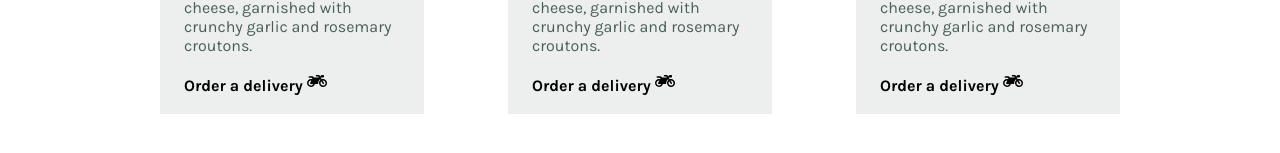
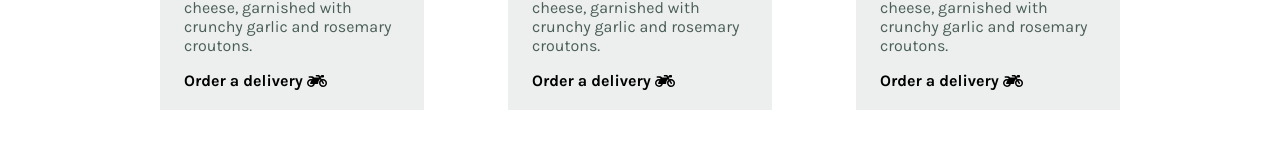
Before and after one commit to Santhoshkumar10702/frontend, a React (Create React App) app: page / in a window 1280 px wide. Shown: the part 999-1152 px from the top of the page. Built offline with nearby package versions, Linux system fonts and the light colour scheme; a web font is replaced by a local one.

Commit message:
align text and icon

```diff
--- a/src/components/Main/Specials/styles.css
+++ b/src/components/Main/Specials/styles.css
@@ -85,6 +85,9 @@
     font-family: 'Karla';
     font-weight: 700;
     font-size: 16px;
+    display: flex;
+    flex-direction: row;
+    align-items: center;
   }
 
   @media screen and (max-width: 736px) {
@@ -112,6 +115,7 @@
     #specials .specials-section .special {
       width: 100%;
     }
+
     #specials .specials-section .special img {
       height: 360px;
     }
```
